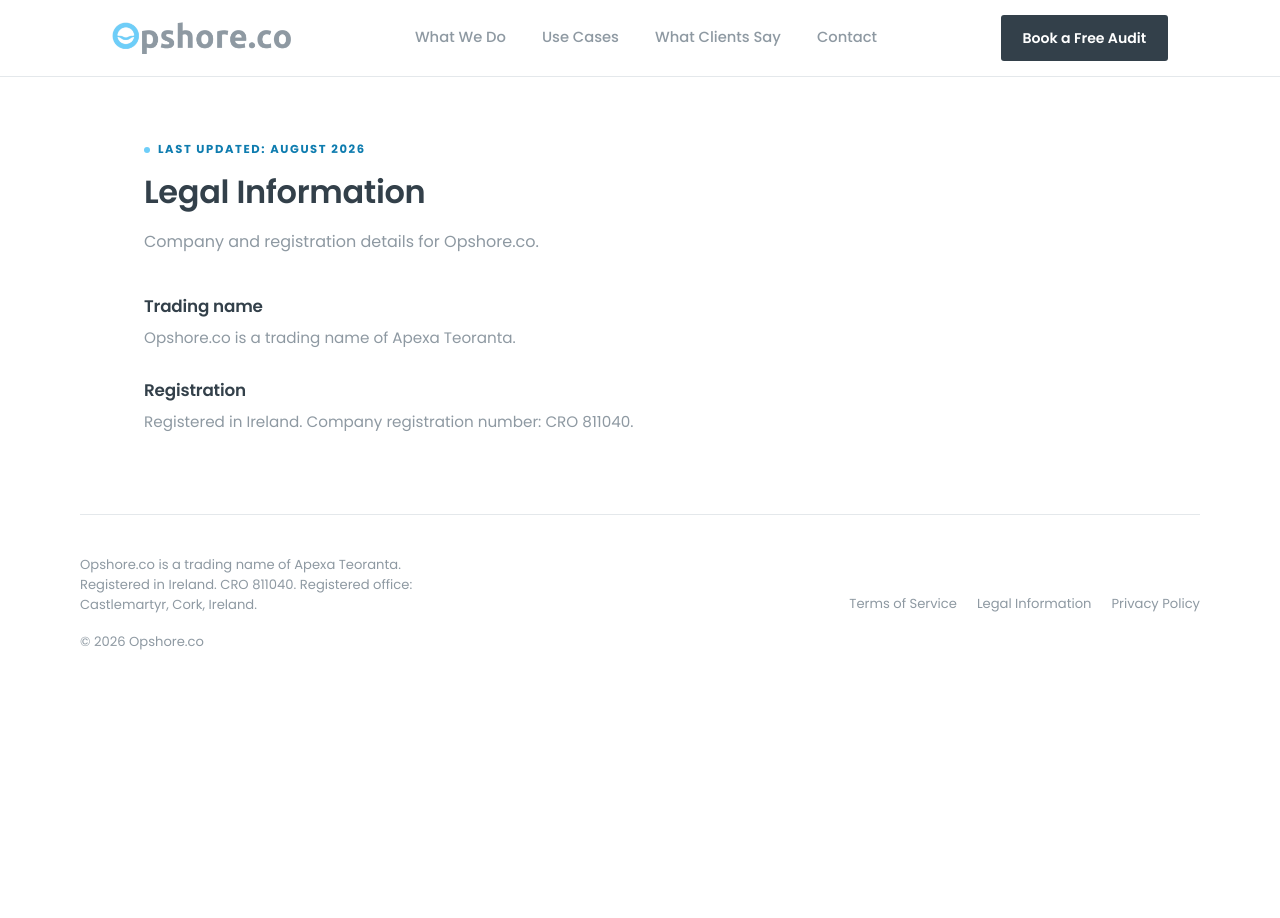
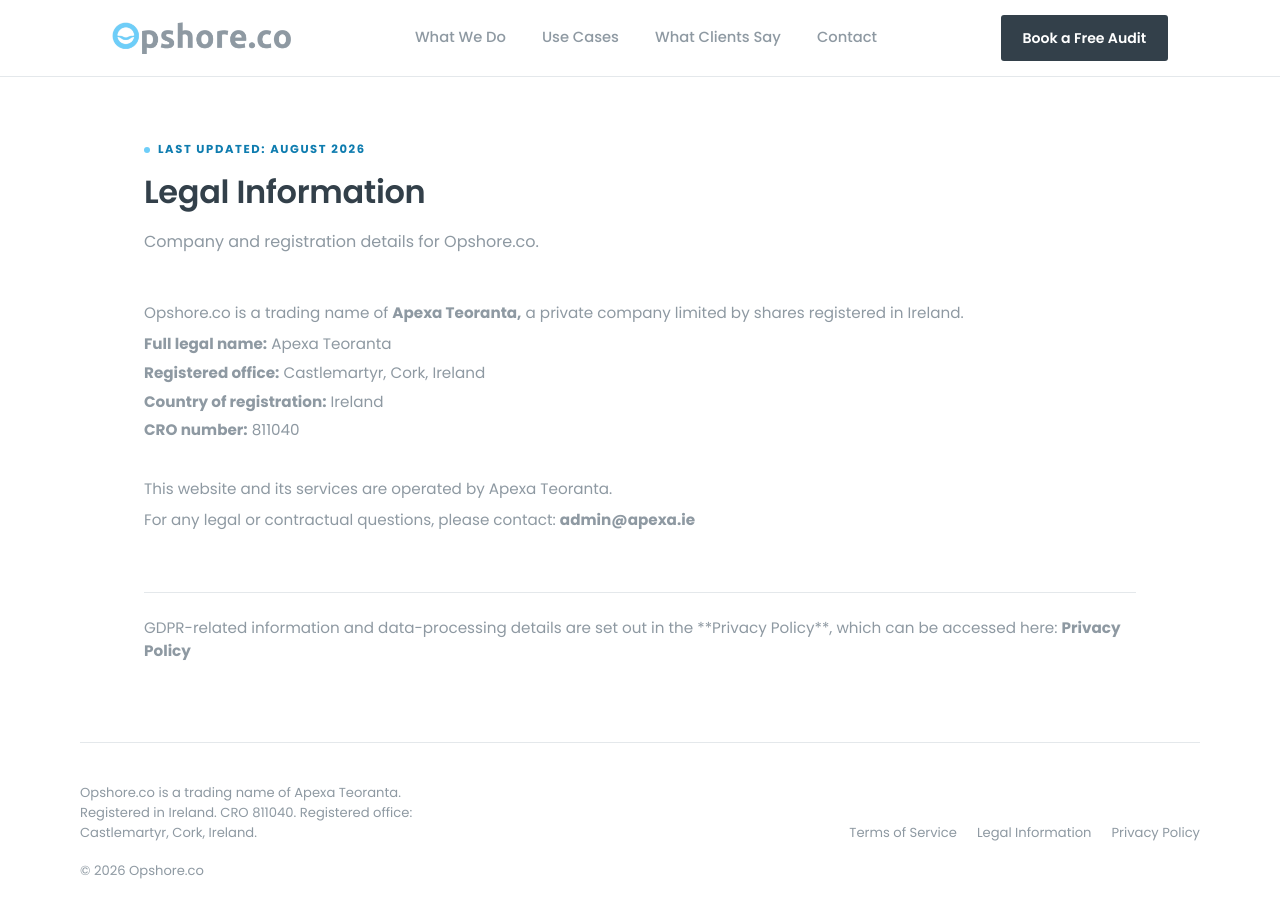
Before and after one commit to aalquiza/opshore-v2, a React (Vite) app: page / in a window 1280 px wide. Both pictures are taken after a click on the button "Legal Information". Shown: the top 918 px of the page. Before the commit the page ends 800 px from the top, so only its background shows below. Built offline with nearby package versions, Linux system fonts and the light colour scheme.

Commit message:
Updated styles and conditions to accept either navigation link or email

```diff
--- a/src/components/LegalPage.tsx
+++ b/src/components/LegalPage.tsx
@@ -42,30 +42,69 @@ function renderListItems(items: LegalListItem[]) {
 /**
  * Renders individual content blocks (paragraphs, lists, or contact info)
  */
-function renderBlock(block: LegalBlock, index: number) {
+/*function renderBlock(block: LegalBlock, index: number) {
   if (block.type === "list") {
     return (
       <ul className="legal-list" key={index}>
         {renderListItems(block.items)}
       </ul>
     );
+  }*/
+
+function renderBlock(block: LegalBlock, index: number) {
+  if (block.type === "list") {
+    const listStyleClass = block.listStyle ? `list-style-${block.listStyle}` : "";
+
+    return (
+      <ul className={`legal-list ${listStyleClass}`.trim()} key={index}>
+        {renderListItems(block.items)}
+      </ul>
+    );
   }
 
+  //if (block.type === "contact") {
+  //  return (
+  //    <p
+  //      key={index}
+  //      className={`legal-contact-block ${block.hasLine ? "has-divider" : ""}`}
+  //    >
+  //      {/* Only render label if it exists */}
+  //      {block.label && <strong>{block.label}: </strong>}
+  //
+  //      {/* Render text or default text if label is missing too */}
+  //      {block.text ? `${block.text} ` : "For inquiries, please contact: "}
+  //
+  //      <a href={`mailto:${block.email}`}>
+  //        <strong>{block.email}</strong>
+  //      </a>
+  //    </p>
+  //  );
+  //}
   if (block.type === "contact") {
     return (
       <p
         key={index}
         className={`legal-contact-block ${block.hasLine ? "has-divider" : ""}`}
       >
-        {/* Only render label if it exists */}
+        {/* Optional Label */}
         {block.label && <strong>{block.label}: </strong>}
 
-        {/* Render text or default text if label is missing too */}
+        {/* Description text */}
         {block.text ? `${block.text} ` : "For inquiries, please contact: "}
 
-        <a href={`mailto:${block.email}`}>
-          <strong>{block.email}</strong>
-        </a>
+        {/* Scenario A: Email link */}
+        {block.email && (
+          <a href={`mailto:${block.email}`}>
+            <strong>{block.linkText || block.email}</strong>
+          </a>
+        )}
+
+        {/* Scenario B: Navigation Page Link */}
+        {!block.email && block.href && (
+          <a href={block.href}>
+            <strong>{block.linkText || "Contact Us"}</strong>
+          </a>
+        )}
       </p>
     );
   }
--- a/src/data/legalContent.ts
+++ b/src/data/legalContent.ts
@@ -315,21 +315,46 @@ export const LEGAL_CONTENT: LegalPageContent = {
   intro: "Company and registration details for Opshore.co.",
   sections: [
     {
-      heading: "Trading name",
       body: [
         {
           type: "paragraph",
-          text: "Opshore.co is a trading name of Apexa Teoranta.",
+          text: "Opshore.co is a trading name of **Apexa Teoranta,** a private company limited by shares registered in Ireland.",
+        },
+        {
+          type: "list",
+          listStyle: "none",
+          items: [
+            { text: "**Full legal name:** Apexa Teoranta"},
+            { text: "**Registered office:** Castlemartyr, Cork, Ireland"},
+            { text: "**Country of registration:** Ireland"},
+            { text: "**CRO number:** 811040"},
+          ],
         },
       ],
     },
     {
-      heading: "Registration",
       body: [
         {
           type: "paragraph",
-          text: "Registered in Ireland. Company registration number: CRO 811040.",
+          text: "This website and its services are operated by Apexa Teoranta.",
         },
+        {
+          type: "contact",
+          text: "For any legal or contractual questions, please contact:",
+          email: "admin@apexa.ie",
+          hasLine: false,
+        }
+      ],
+    },
+    {
+      body: [
+        {
+          type: "contact",
+          text: "GDPR-related information and data-processing details are set out in the **Privacy Policy**, which can be accessed here:",
+          href: "#privacy",
+          linkText: "Privacy Policy",
+          hasLine: true,
+        }
       ],
     },
   ],
--- a/src/styles/global.css
+++ b/src/styles/global.css
@@ -845,3 +845,13 @@ nav.wrap {
   padding-top: 24px;
   margin-top: 32px;
 }
+
+/* Remove list bullet markers and indentation padding for level 1 */
+.legal-list.list-style-none {
+  list-style: none !important;
+  padding-left: 0 !important;
+}
+
+.legal-list.list-style-none > li {
+  list-style-type: none !important;
+}
```
Also changed, not shown: src/types.ts (+5 -2 lines).
